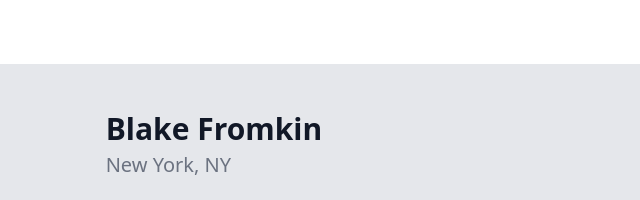
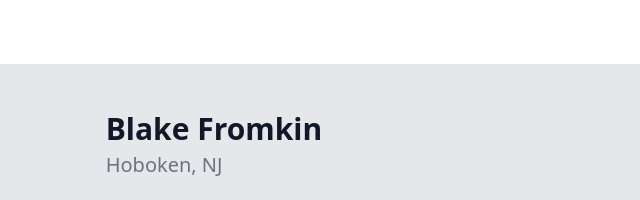
Before and after one commit to blakefromkin/blakefromkin.github.io, a website built with Vite: page index.html in a window 1280 px wide. Shown: the top 200 px of the page, 433-1073 px from the left. Built offline with nearby package versions, Linux system fonts and the light colour scheme.

Commit message:
Updated location to Hoboken

```diff
--- a/index.html
+++ b/index.html
@@ -111,7 +111,7 @@
               >
                 Blake Fromkin
               </h2>
-              <h4 class="text-xl text-gray-500 mt-1">New York, NY</h4>
+              <h4 class="text-xl text-gray-500 mt-1">Hoboken, NJ</h4>
               <p class="text-lg text-gray-900 mt-6">
                 I'm a full-stack software engineer with experience in
                 JavaScript, TypeScript, Node.js, Express, React, Go, PostgreSQL,
```
